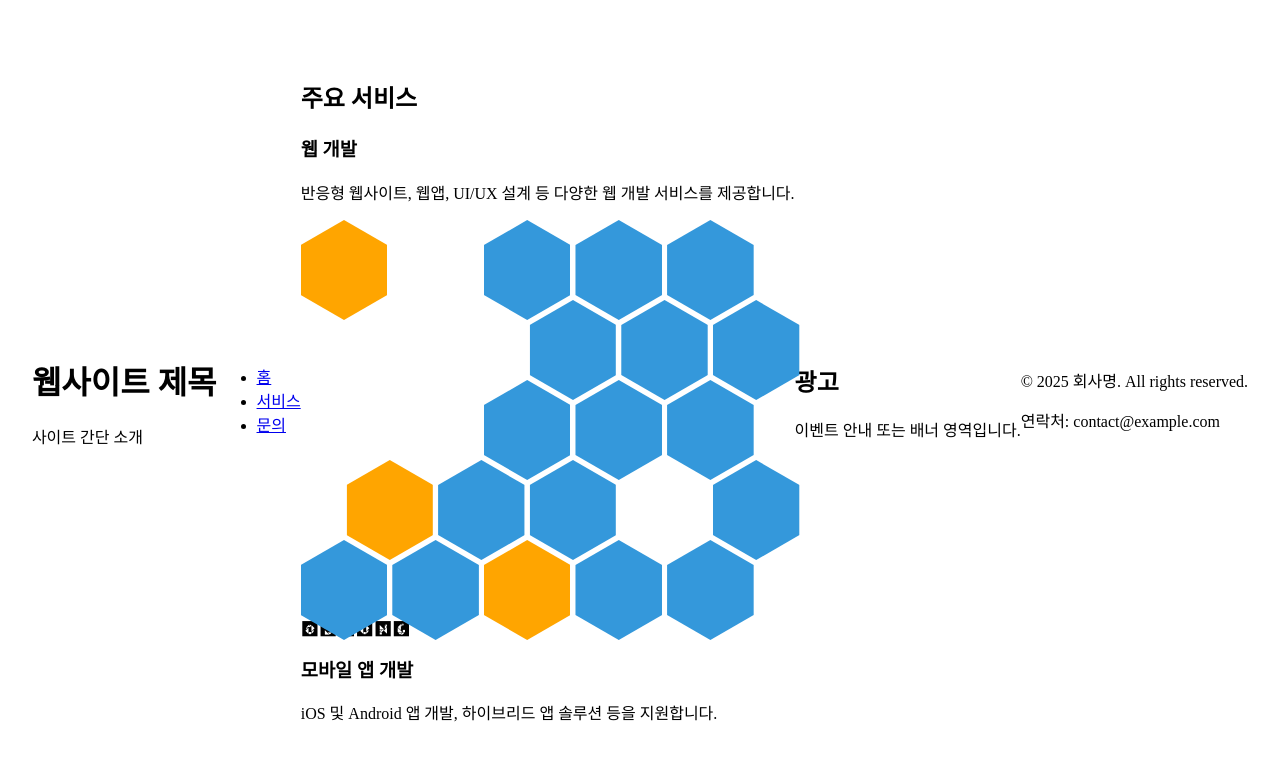
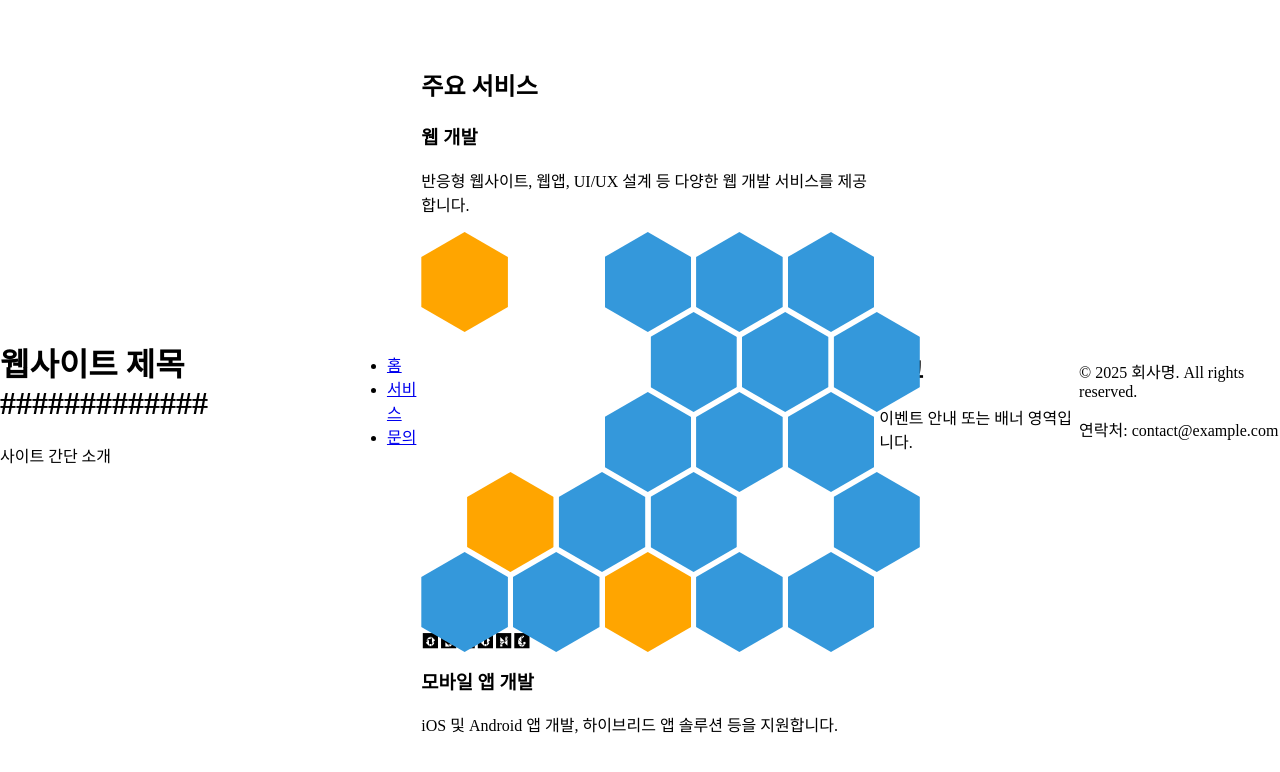
Before and after one commit to dxedutech/assets-fonts, a plain HTML site: page index.html in a window 1280 px wide. Drawn offline with Linux system fonts and the light colour scheme.

Commit message:
Update index.html

```diff
--- a/index.html
+++ b/index.html
@@ -10,7 +10,7 @@
   </head>
   <body>
   <header>
-    <h1>웹사이트 제목</h1>
+    <h1>웹사이트 제목#############</h1>
     <p>사이트 간단 소개</p>
   </header>
 
```
